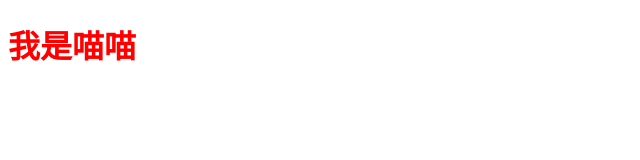
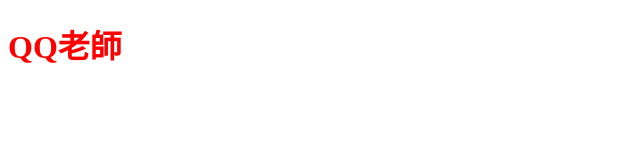
Before and after one commit to julie09202002-coder/project2, a plain HTML site: page index.html in a window 1280 px wide. Shown: the whole page, without its empty margins (0-640 px from the left). Drawn offline with Linux system fonts and the light colour scheme.

Commit message:
0322 新增在github首頁

```diff
--- a/index.html
+++ b/index.html
@@ -9,7 +9,7 @@
 </head>
 
 <body>
-    <h1>我是喵喵</h1>
+    <h1>QQ老師</h1>
 </body>
 
 </html>
```
